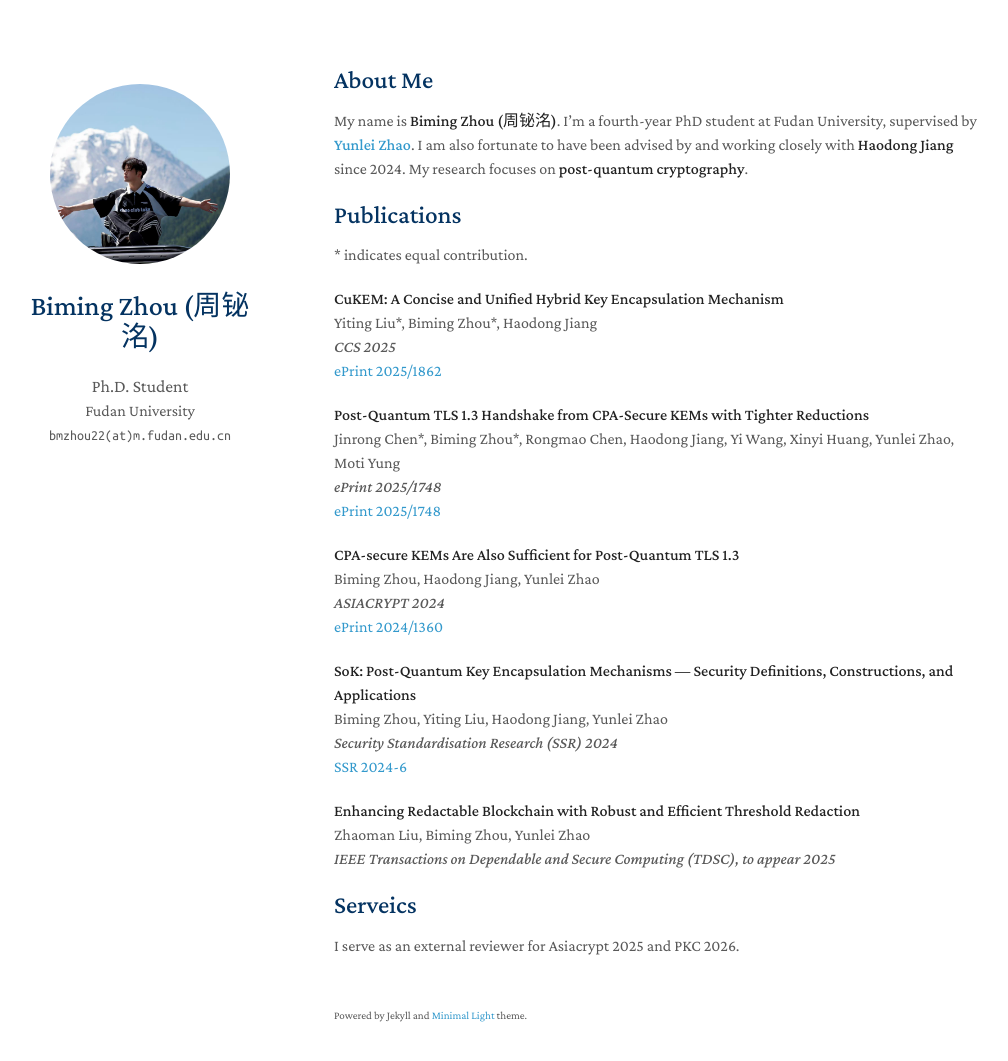
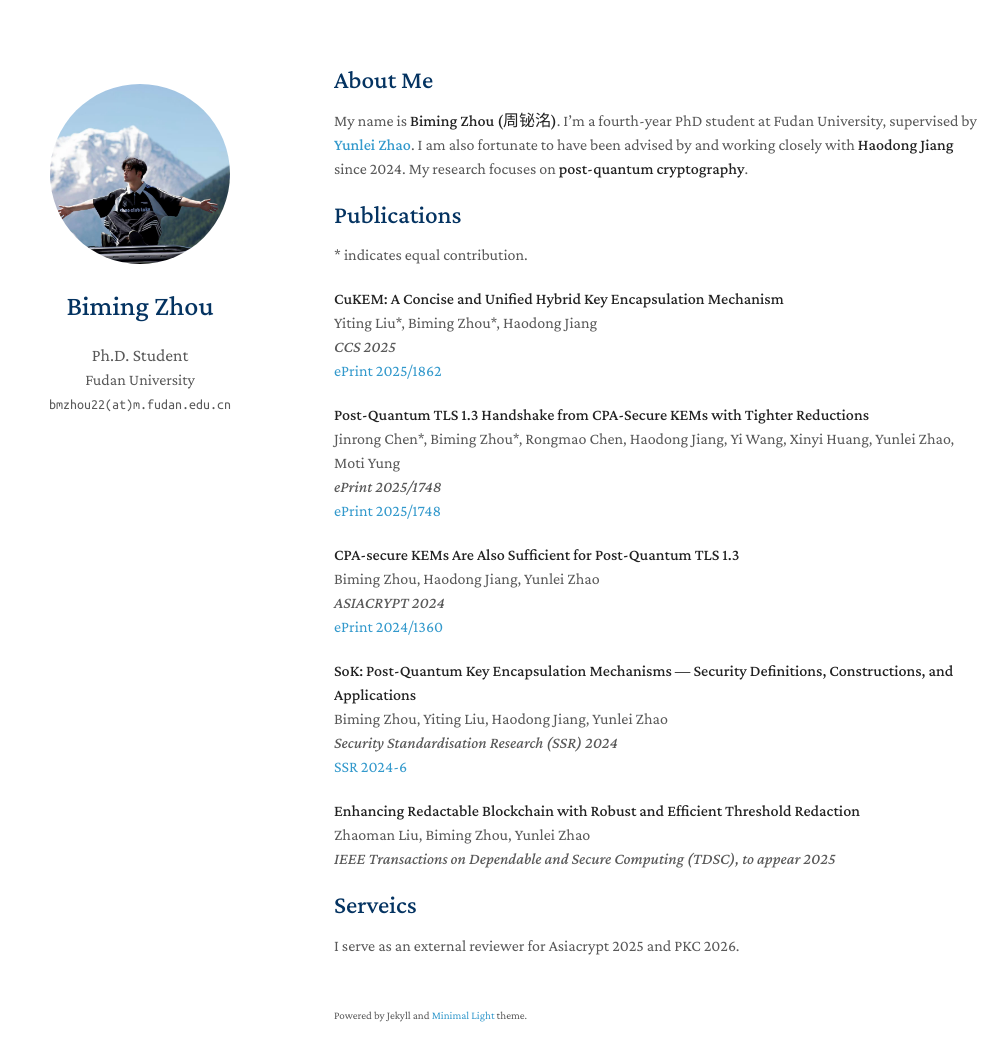
Before and after one commit to bimingzhou/bimingzhou.github.io, a Jekyll site: the page built from index.md, in a window 1280 px wide and 1096 px high. Shown: the top 1061 px of the window, without its empty margins (136-1144 px from the left). Built offline with Jekyll 4.4.1, drawn with Linux system fonts in a browser that asks for light colours; a style sheet for code colours, icons or effects is not loaded; our own code applies the rules of GitHub Pages for plain Markdown files.

Commit message:
Update _config.yml

```diff
--- a/_config.yml
+++ b/_config.yml
@@ -1,5 +1,5 @@
 # Basic Information
-title: "Biming Zhou (周铋洺)"
+title: "Biming Zhou"
 position: "Ph.D. Student"
 affiliation: "Fudan University"
 email: "bmzhou22(at)m.fudan.edu.cn"
```
